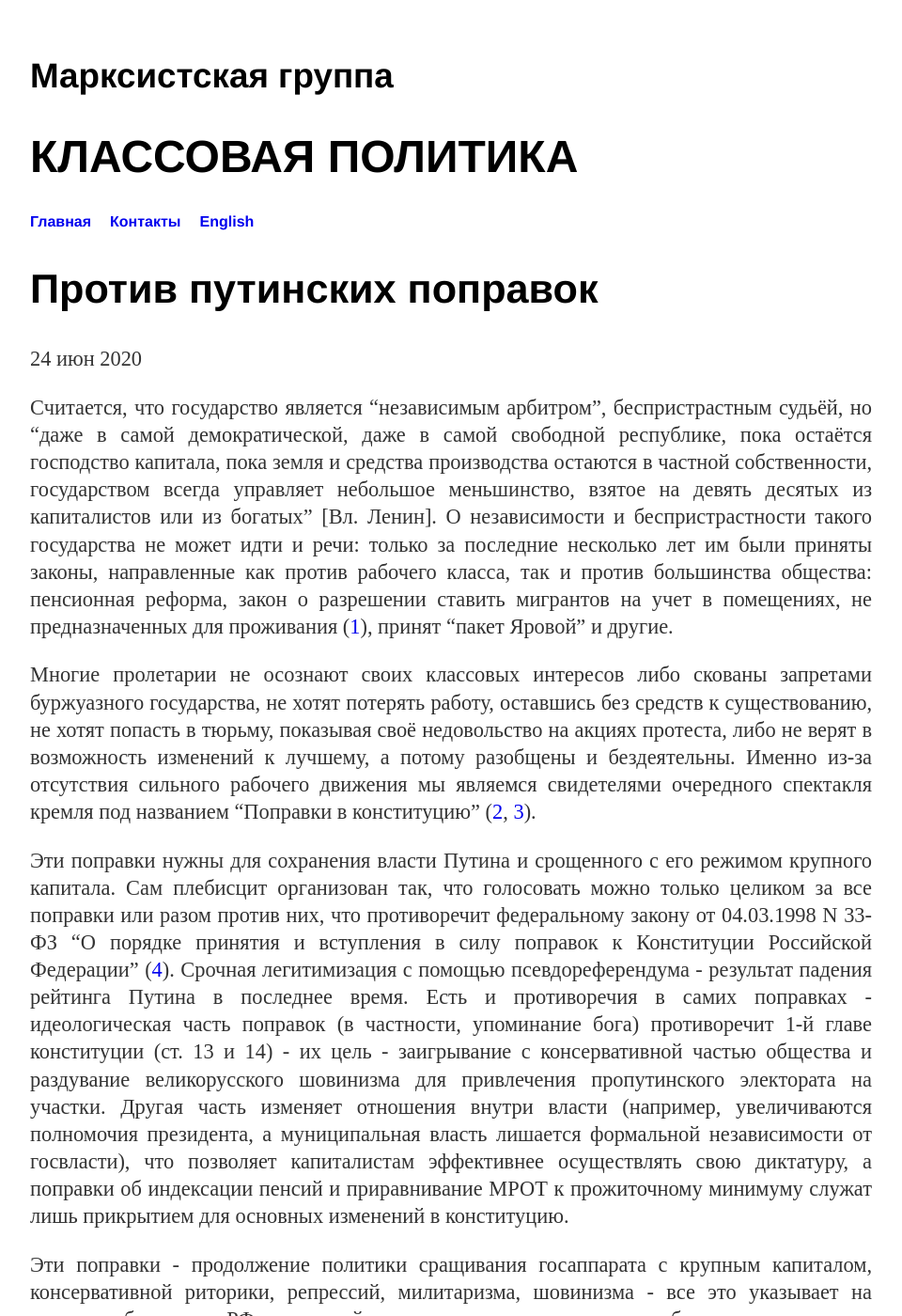
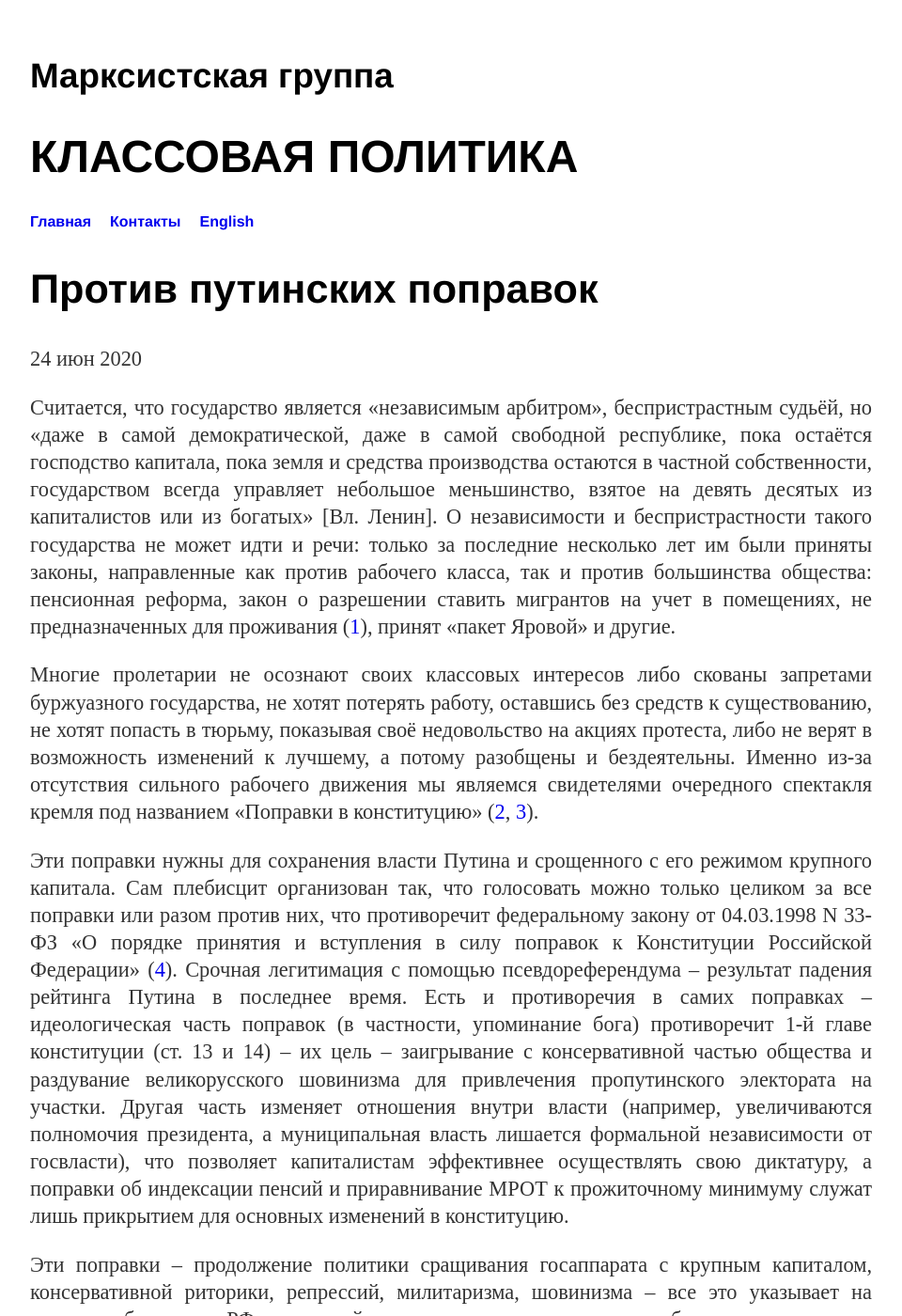
Before and after one commit to mgkp/mgkp.github.io, a Jekyll site: the page built from blog/_posts/2020-06-24-circus.md, in a window 1280 px wide and 1400 px high. Shown: the whole window at 94% size, without its empty margins (160-1120 px from the left). Built offline with Jekyll 4.4.1, drawn with Linux system fonts in a browser that asks for light colours; some of the changed text lies outside the part shown.

Commit message:
misprints and puntctuation marks fixed

```diff
--- a/blog/_posts/2020-06-24-circus.md
+++ b/blog/_posts/2020-06-24-circus.md
@@ -6,17 +6,17 @@ title: 'Против путинских поправок'
 author: МГКП
 ---
 
-Считается, что государство является "независимым арбитром", беспристрастным судьёй, но "даже в самой демократической, даже в самой свободной республике, пока остаётся господство капитала, пока земля и средства производства остаются в частной собственности, государством всегда управляет небольшое меньшинство, взятое на девять десятых из капиталистов или из богатых" [Вл. Ленин]. О независимости и беспристрастности такого государства не может идти и речи: только за последние несколько лет им были приняты законы, направленные как против рабочего класса, так и против большинства общества: пенсионная реформа, закон о разрешении ставить мигрантов на учет в помещениях, не предназначенных для проживания ([1]), принят "пакет Яровой" и другие.
+Считается, что государство является «независимым арбитром», беспристрастным судьёй, но «даже в самой демократической, даже в самой свободной республике, пока остаётся господство капитала, пока земля и средства производства остаются в частной собственности, государством всегда управляет небольшое меньшинство, взятое на девять десятых из капиталистов или из богатых» [Вл. Ленин]. О независимости и беспристрастности такого государства не может идти и речи: только за последние несколько лет им были приняты законы, направленные как против рабочего класса, так и против большинства общества: пенсионная реформа, закон о разрешении ставить мигрантов на учет в помещениях, не предназначенных для проживания ([1]), принят «пакет Яровой» и другие.
 
-Многие пролетарии не осознают своих классовых интересов либо скованы запретами буржуазного государства, не хотят потерять работу, оставшись без средств к существованию, не хотят попасть в тюрьму, показывая своё недовольство на акциях протеста, либо не верят в возможность изменений к лучшему, а потому разобщены и бездеятельны. Именно из-за отсутствия сильного рабочего движения мы являемся свидетелями очередного спектакля кремля под названием "Поправки в конституцию" ([2], [3]).
+Многие пролетарии не осознают своих классовых интересов либо скованы запретами буржуазного государства, не хотят потерять работу, оставшись без средств к существованию, не хотят попасть в тюрьму, показывая своё недовольство на акциях протеста, либо не верят в возможность изменений к лучшему, а потому разобщены и бездеятельны. Именно из-за отсутствия сильного рабочего движения мы являемся свидетелями очередного спектакля кремля под названием «Поправки в конституцию» ([2], [3]).
 
-Эти поправки нужны для сохранения власти Путина и срощенного с его режимом крупного капитала. Сам плебисцит организован так, что голосовать можно только целиком за все поправки или разом против них, что противоречит федеральному закону от 04.03.1998 N 33-ФЗ "О порядке принятия и вступления в силу поправок к Конституции Российской Федерации" ([4]). Срочная легитимизация с помощью псевдореферендума - результат падения рейтинга Путина в последнее время. Есть и противоречия в самих поправках - идеологическая часть поправок (в частности, упоминание бога) противоречит 1-й главе конституции (ст. 13 и 14) - их цель - заигрывание с консервативной частью общества и раздувание великорусского шовинизма для привлечения пропутинского электората на участки. Другая часть изменяет отношения внутри власти (например, увеличиваются полномочия президента, а муниципальная власть лишается формальной независимости от госвласти), что позволяет капиталистам эффективнее осуществлять свою диктатуру, а поправки об индексации пенсий и приравнивание МРОТ к прожиточному минимуму служат лишь прикрытием для основных изменений в конституцию.
+Эти поправки нужны для сохранения власти Путина и срощенного с его режимом крупного капитала. Сам плебисцит организован так, что голосовать можно только целиком за все поправки или разом против них, что противоречит федеральному закону от 04.03.1998 N 33-ФЗ «О порядке принятия и вступления в силу поправок к Конституции Российской Федерации» ([4]). Срочная легитимация с помощью псевдореферендума -- результат падения рейтинга Путина в последнее время. Есть и противоречия в самих поправках -- идеологическая часть поправок (в частности, упоминание бога) противоречит 1-й главе конституции (ст. 13 и 14) -- их цель -- заигрывание с консервативной частью общества и раздувание великорусского шовинизма для привлечения пропутинского электората на участки. Другая часть изменяет отношения внутри власти (например, увеличиваются полномочия президента, а муниципальная власть лишается формальной независимости от госвласти), что позволяет капиталистам эффективнее осуществлять свою диктатуру, а поправки об индексации пенсий и приравнивание МРОТ к прожиточному минимуму служат лишь прикрытием для основных изменений в конституцию.
 
-Эти поправки - продолжение политики сращивания госаппарата с крупным капиталом, консервативной риторики, репрессий, милитаризма, шовинизма - все это указывает на движение буржуазии РФ к открытой диктатуре, следовательно, к еще большему ухудшению положения большинства. Правящий класс будет защищать свою собственность любыми способами. В этих условиях считать, что "всенародное голосование" или какое-либо иное, затрагивающее интересы правящего класса, может остановить это движение, наивно, поскольку выражение позиции на любых выборах, может дать какой-нибудь результат только в случае, если люди готовы подкрепить свой выбор активными практическими действиями - например, выходом на улицы, созданием комитетов действий, объединений по месту работы, учебы, жительства. Выражение мнения на голосовании без готовности отстоять его реальными действиями будет, как правило, игнорироваться правящим классом. Но при этом единственное, что может освободить рабочий класс - это не выборы и референдумы, а победа в борьбе против власти буржуазии. Она возможна только под руководством революционной партии, объединяющей  авангард рабочего класса. Такой партии сейчас нет, её только предстоит создать.
+Эти поправки -- продолжение политики сращивания госаппарата с крупным капиталом, консервативной риторики, репрессий, милитаризма, шовинизма -- все это указывает на движение буржуазии РФ к открытой диктатуре, следовательно, к еще большему ухудшению положения большинства. Правящий класс будет защищать свою собственность любыми способами. В этих условиях считать, что «всенародное голосование» или какое-либо иное, затрагивающее интересы правящего класса, может остановить это движение, наивно, поскольку выражение позиции на любых выборах, может дать какой-нибудь результат только в случае, если люди готовы подкрепить свой выбор активными практическими действиями -- например, выходом на улицы, созданием комитетов действий, объединений по месту работы, учебы, жительства. Выражение мнения на голосовании без готовности отстоять его реальными действиями будет, как правило, игнорироваться правящим классом. Но при этом единственное, что может освободить рабочий класс -- это не выборы и референдумы, а победа в борьбе против власти буржуазии. Она возможна только под руководством революционной партии, объединяющей  авангард рабочего класса. Такой партии сейчас нет, её только предстоит создать.
 
-Ситуация в мировой экономике ухудшается - рецессия ([5]) и падение доходов большинства ([6]). Кризис начался до эпидемии, он - порождение капиталистической системы, а его тяжесть, в основном, ложится на плечи пролетариев, особенно он бьёт по нижнему слою рабочего класса, в первую очередь теряющему работу и не имеющему накоплений. Поэтому борьба с капитализмом - объективная необходимость для тех, за счет кого буржуазия увеличивает свои капиталы.
+Ситуация в мировой экономике ухудшается -- рецессия ([5]) и падение доходов большинства ([6]). Кризис начался до эпидемии, он -- порождение капиталистической системы, а его тяжесть, в основном, ложится на плечи пролетариев, особенно он бьёт по нижнему слою рабочего класса, в первую очередь теряющему работу и не имеющему накоплений. Поэтому борьба с капитализмом -- объективная необходимость для тех, за счет кого буржуазия увеличивает свои капиталы.
 
-Мы призываем не идти на поводу у власти и не участвовать в этом цирке ([7]), названном голосованием. Те, кто выступает против поправок, лишены возможности агитации, поскольку публичные акции по-прежнему запрещены в большинстве регионов, при этом агитация за поправки осуществлялась, в частности, самой ЦИК, которая заявила при этом о фактическом запрете на агитацию против поправок. Также условия проведения "голосования" не дают возможности контроля, хотя бы как на обычных голосованиях, которые формально проводятся согласно закону о выборах:
+Мы призываем не идти на поводу у власти и не участвовать в этом цирке ([7]), названном голосованием. Те, кто выступает против поправок, лишены возможности агитации, поскольку публичные акции по-прежнему запрещены в большинстве регионов, при этом агитация за поправки осуществлялась, в частности, самой ЦИК, которая заявила при этом о фактическом запрете на агитацию против поправок. Также условия проведения «голосования» не дают возможности контроля, хотя бы как на обычных голосованиях, которые формально проводятся согласно закону о выборах:
 
 - введение электронного голосования;
 - растягивание процедуры на неделю;
```
Also changed, not shown: other parts of blog/_posts/2020-06-24-circus.md (+2 -2 lines).
